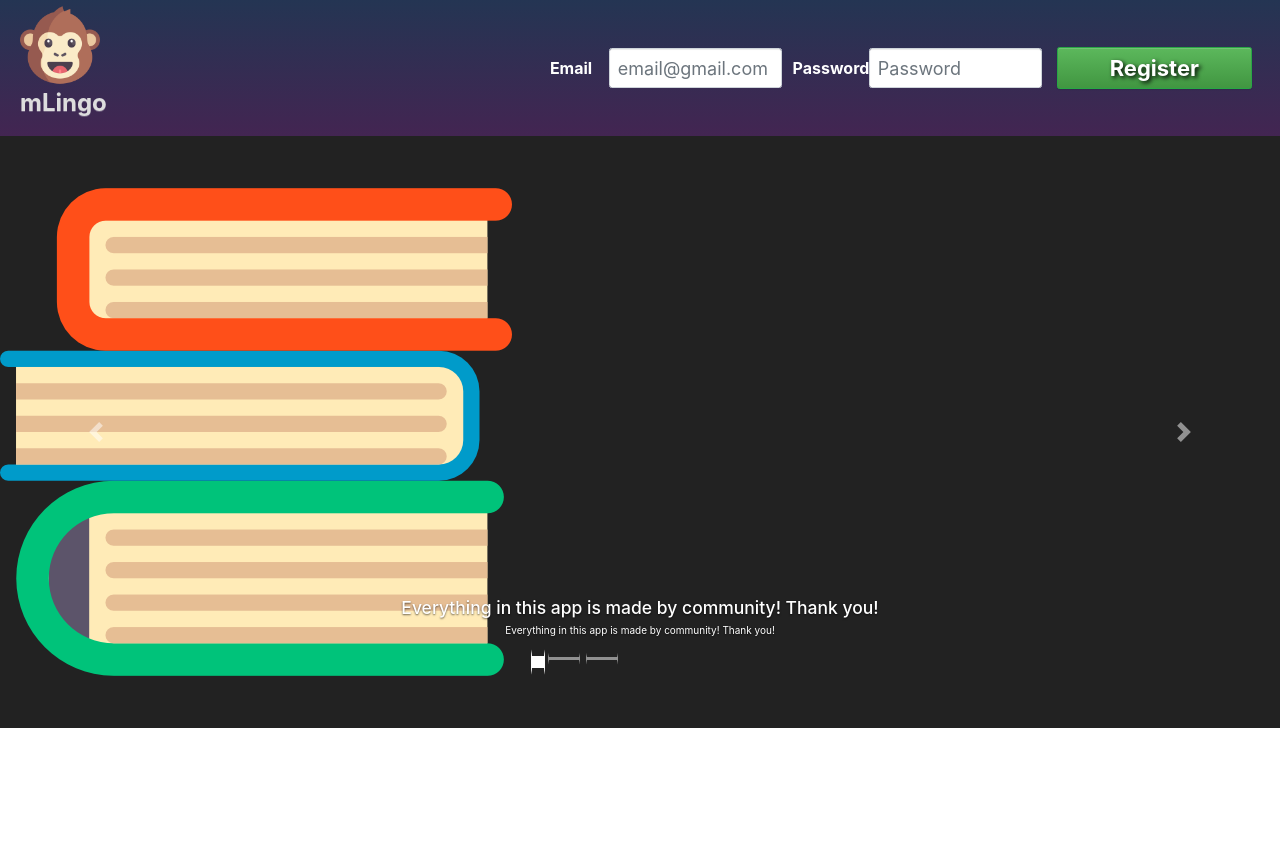
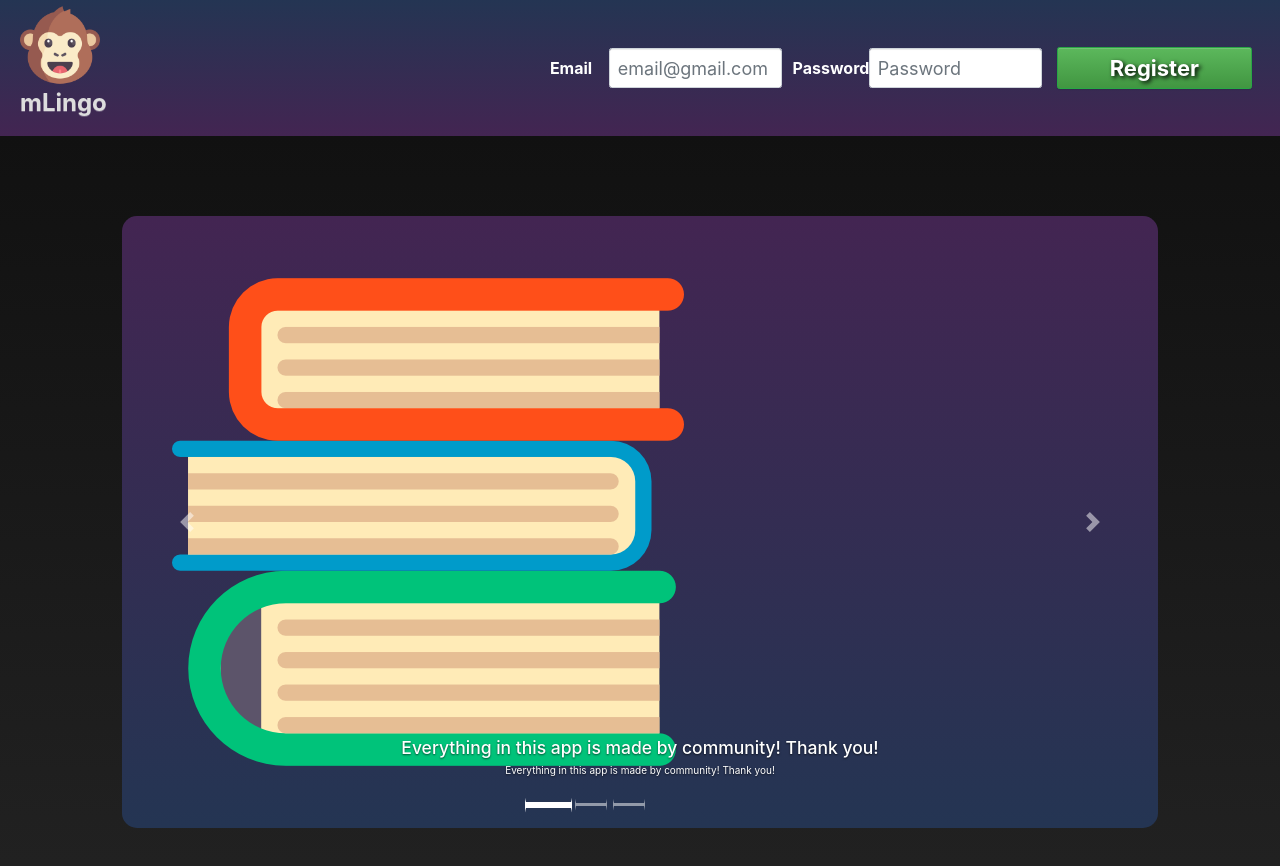
Before and after one commit to mLingoTeam/mLingo-Frontend, a React (Create React App) app in the folder mLingo/ClientApp/: page / in a window 1280 px wide. Shown: the top 866 px of the page. Before the commit the page ends 800 px from the top, so only its background shows below. Built offline with nearby package versions, Linux system fonts and the light colour scheme.

Commit message:
Slider better template look

```diff
--- a/mLingo/ClientApp/src/components/Slider.css
+++ b/mLingo/ClientApp/src/components/Slider.css
@@ -1,4 +1,16 @@
 .slider {
-  background: #222;
-  padding: 40px 0;
+  background: linear-gradient(#111, #222);
+  padding: 10vh 0;
+  object-fit: cover;
+  box-sizing: border-box;
 }
+.carousel-item {
+  background: linear-gradient(#432552, #243553);
+  border-radius: 15px;
+  padding: 50px;
+}
+.carousel-indicators .active {
+  width: 45px !important;
+  height: 6px !important;
+  transition: 0.7s;
+}
--- a/mLingo/ClientApp/src/components/Slider.js
+++ b/mLingo/ClientApp/src/components/Slider.js
@@ -66,7 +66,12 @@ const Slider = props => {
 
   return (
     <div className="slider">
-      <Carousel activeIndex={activeIndex} next={next} previous={previous}>
+      <Carousel
+        activeIndex={activeIndex}
+        next={next}
+        previous={previous}
+        className="offset-1 col-10 slider-carousel"
+      >
         <CarouselIndicators
           items={items}
           activeIndex={activeIndex}
```
